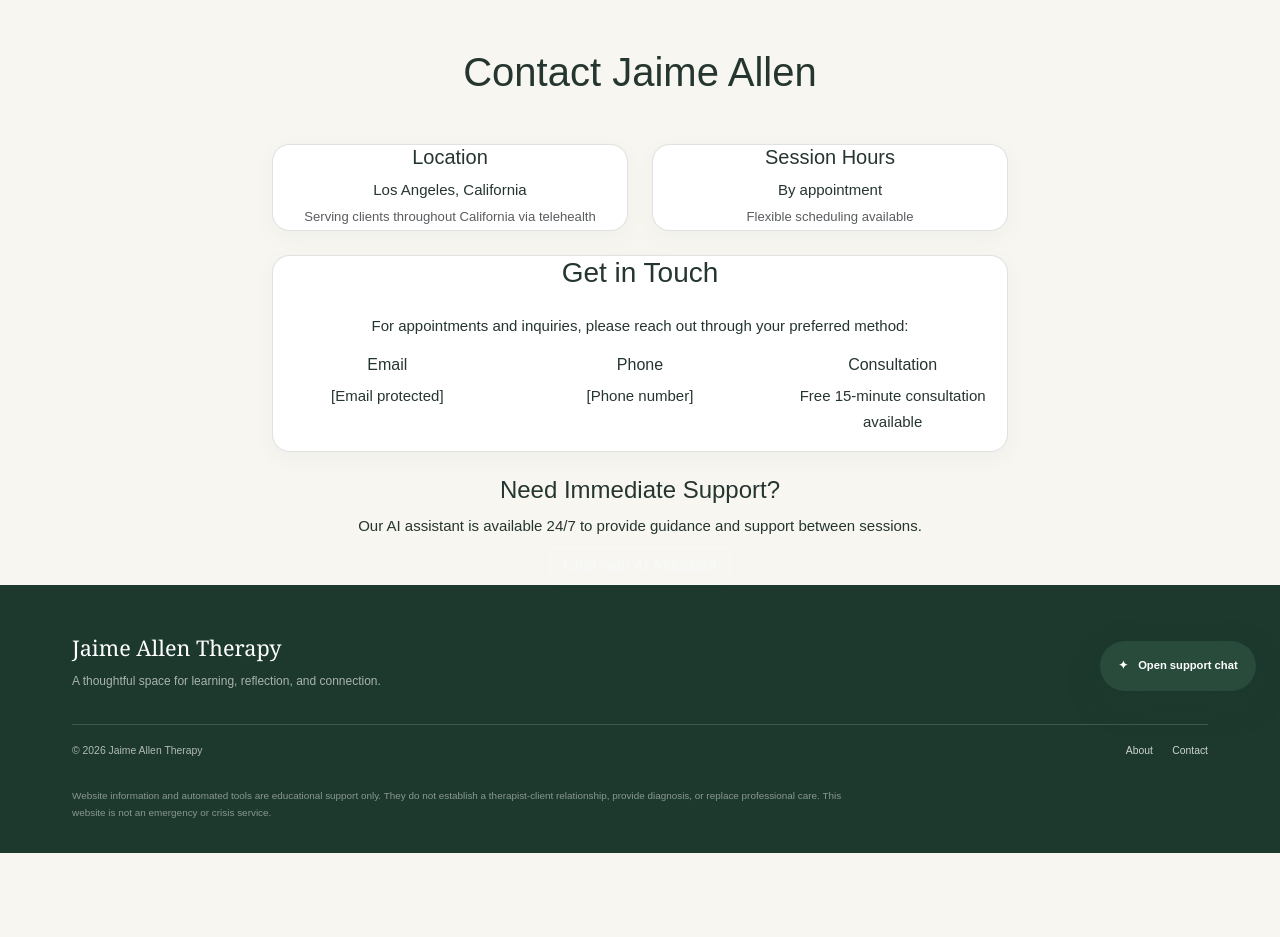
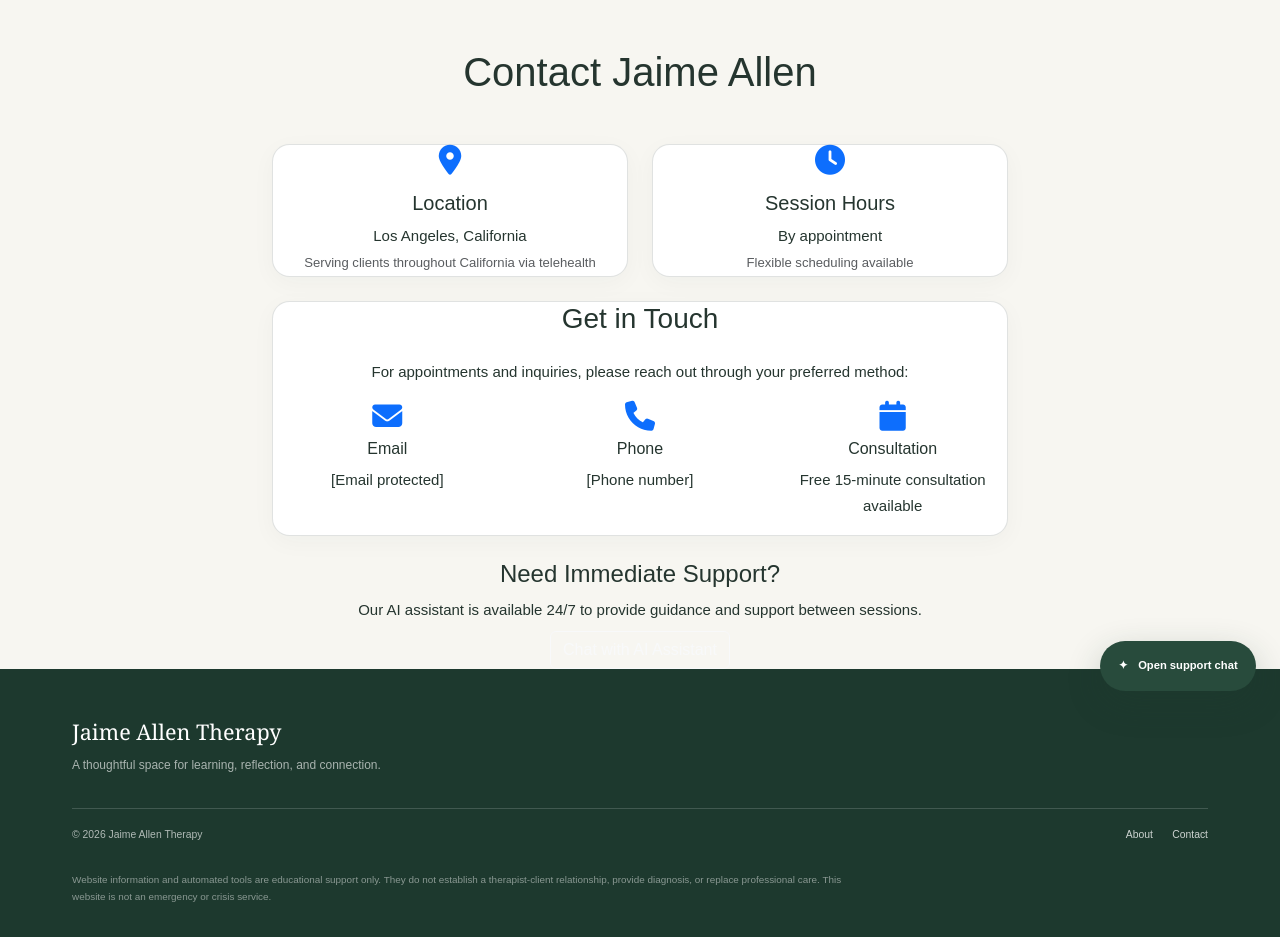
Before and after one commit to SchillingEnterprises/Jaime-Allen, a Django app: page /contact/ in a window 1280 px wide. Shown: the part 85-1022 px from the top of the page. Before the commit the page ends 938 px from the top, so only its background shows below. Run offline with Django 5.2, Linux system fonts and the light colour scheme.

Commit message:
fix(ui): load shared icon font for legacy service templates

```diff
--- a/therapy_site/templates/base.html
+++ b/therapy_site/templates/base.html
@@ -9,6 +9,7 @@
     <title>{% block title %}Jaime Allen Therapy{% endblock %}</title>
     <link rel="preconnect" href="https://cdn.jsdelivr.net" crossorigin>
     <link href="https://cdn.jsdelivr.net/npm/bootstrap@5.3.3/dist/css/bootstrap.min.css" rel="stylesheet">
+    <link href="https://cdnjs.cloudflare.com/ajax/libs/font-awesome/6.7.2/css/all.min.css" rel="stylesheet">
     <link rel="stylesheet" href="{% static 'css/styles.css' %}">
     {% block extra_head %}{% endblock %}
 </head>
```
